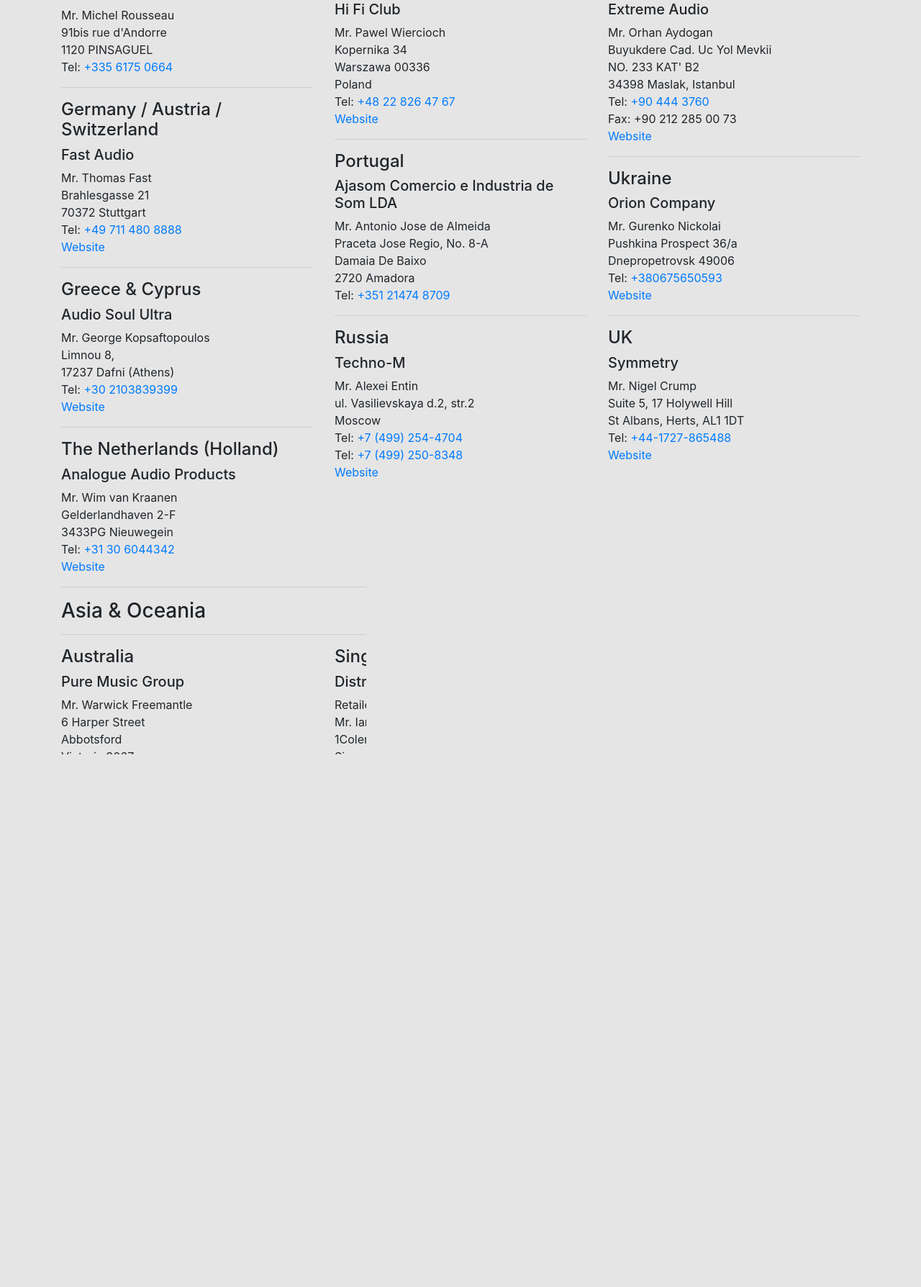
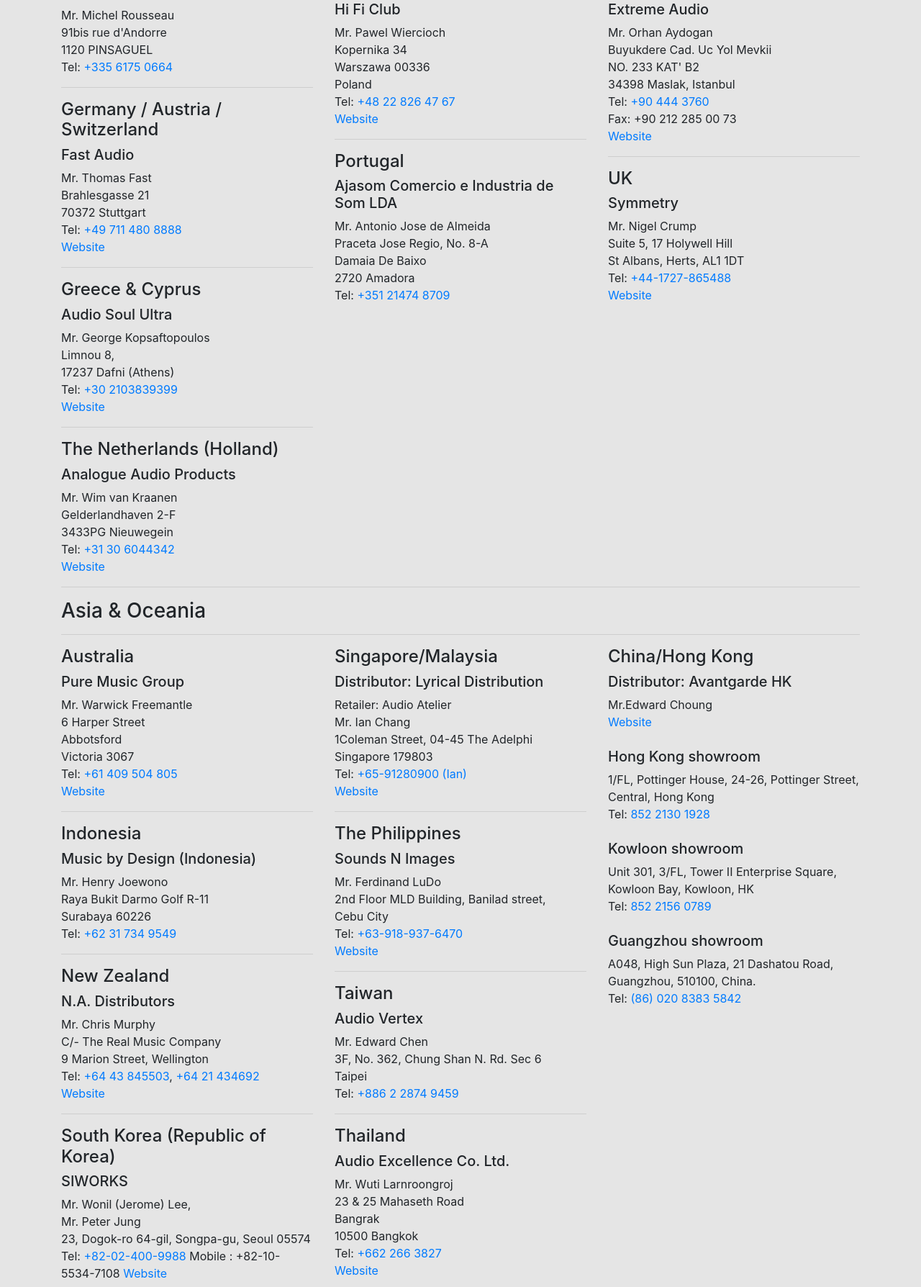
Before and after one commit to flipty/lyraanalog, a PHP site: page /store-locator.php in a window 1280 px wide. Shown: the part 985-2773 px from the top of the page at 72% size. Run offline with PHP 8.4, Linux system fonts and the light colour scheme.

Commit message:
remove russia and ukraine dealers

```diff
--- a/store-locator.php
+++ b/store-locator.php
@@ -142,7 +142,7 @@
 Damaia De Baixo<br>
 2720 Amadora<br>
 Tel:<a href="tel:+351214748709"> +351 21474 8709</a>
-<hr>
+<!-- <hr>
 <h4>Russia</h4>
 <h5>Techno-M</h5>
 Mr. Alexei Entin<br>
@@ -151,7 +151,7 @@
 Tel:<a href="tel:+74992544704"> +7 (499) 254-4704</a><br>
 Tel:<a href="tel:+74992508348"> +7 (499) 250-8348</a><br>
 <a href="http://www.techno-m.ru/" target="_blank">Website</a>
-            </div>
+ -->            </div>
             <div class="col-md-4">
 <h4>Spain</h4>
 <h5>Cosmos Vibex, S.L.</h5><br>
@@ -178,7 +178,7 @@
 Fax: +90 212 285 00 73<br>
 <a href="http://www.extreme-audio.com/" target="_blank">Website</a>
 <hr>
-<h4>Ukraine</h4>
+<!-- <h4>Ukraine</h4>
 <h5>Orion Company</h5>
 Mr. Gurenko Nickolai<br>
 Pushkina Prospect 36/a<br>
@@ -186,7 +186,7 @@
 Tel:<a href="tel:+380675650593"> +380675650593</a><br>
 <a href="http://www.orion7.com.ua/" target="_blank">Website</a>
 <hr>
-<h4>UK</h4>
+ --><h4>UK</h4>
 <h5>Symmetry</h5>
 Mr. Nigel Crump<br>
 Suite 5, 17 Holywell Hill<br>
```
